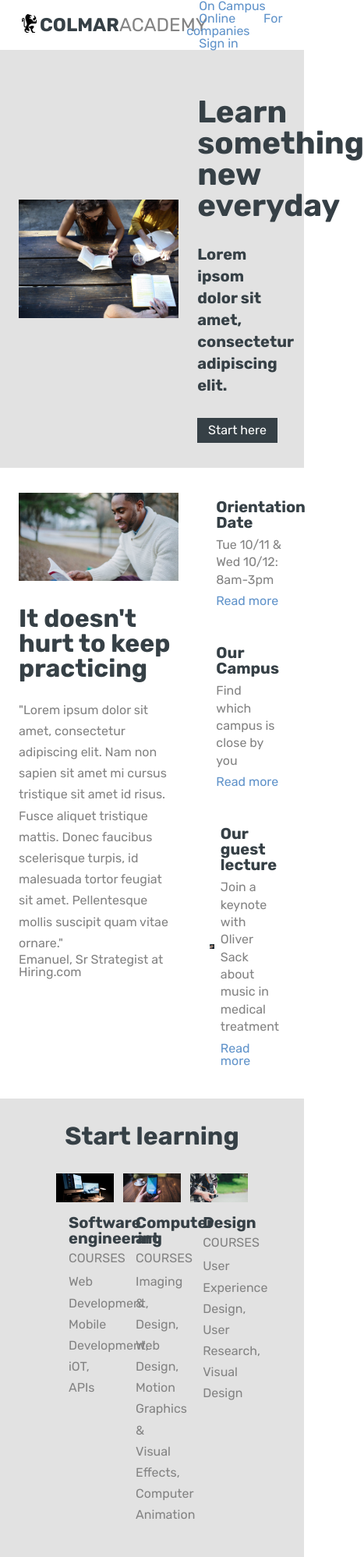
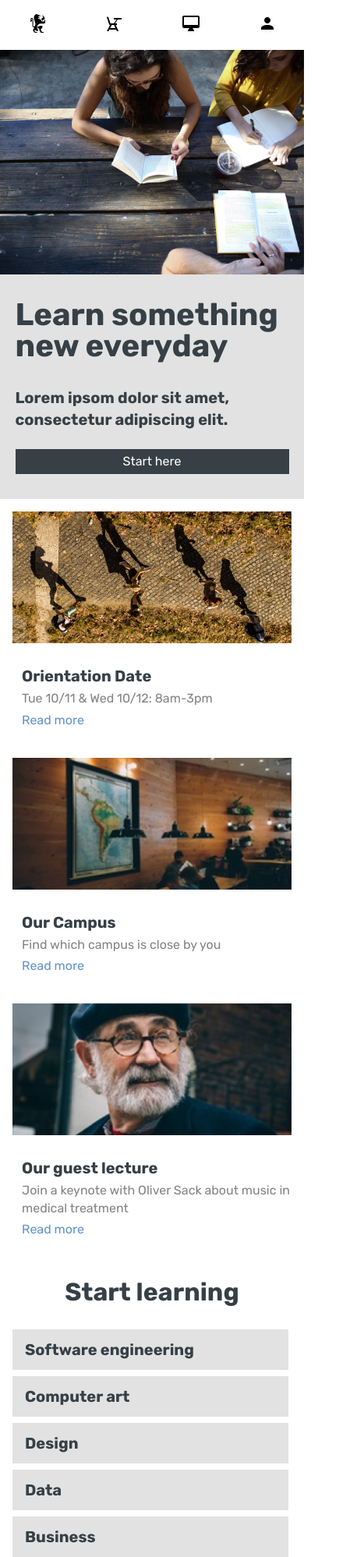
Before and after one commit to rhinocrown/Colmar, a plain HTML site: page index.html in a window 390 px wide. Shown: the top 1997 px of the page at 78% size, 467 px wide, since content can reach past the window. Drawn offline with Linux system fonts and the light colour scheme.

Commit message:
Completed mobile version; Added comments

```diff
--- a/index.html
+++ b/index.html
@@ -9,6 +9,7 @@
   </head>
   <body>
     <header>
+      <!-- Desktop Header -->
       <div class="desktop-header">
         <div class="logo">
           <img src="./resources/images/ic-logo.svg" alt="Colmar logo" />
@@ -21,9 +22,18 @@
           <a href="#">Sign in</a>
         </div>
       </div>
+
+      <!-- Mobile Header -->
+      <div class="mobile-header">
+        <a href="#"><img src="./resources/images/ic-logo.svg" alt="Colmar logo"/></a>
+        <a href="#"><img src="./resources/images/ic-on-campus.svg" alt="Desk icon" /></a>
+        <a href="#"><img src="./resources/images/ic-online.svg" alt="Desktop icon" /></a>
+        <a href="#"><img src="./resources/images/ic-login.svg" alt="Login icon" /></a>
+      </div>
     </header>
 
-    <section class="banner lightgray section-padding">
+    <!-- Main Banner -->
+    <section class="banner section-padding">
       <div class="img-container">
         <img src="./resources/images/banner.jpg" alt="Students studying" />
       </div>
@@ -34,6 +44,7 @@
       </div>
     </section>
 
+    <!-- Supporting Section -->
     <section class="supporting section-padding">
       <div class="information-main">
         <div class="img-container">
@@ -55,8 +66,11 @@
       </div>
       <div class="supporting-items">
         <div class="item first">
-          <div class="img-container thumbnail">
+          <div class="img-container thumbnail desktop">
             <img src="./resources/images/information-orientation.jpg" alt="People walking" />
+          </div>
+          <div class="img-container thumbnail mobile">
+            <img src="./resources/images/information-orientation-mobile.jpg" alt="People walking" />
           </div>
           <div class="item-text">
             <h3>Orientation Date</h3>
@@ -65,8 +79,11 @@
           </div>
         </div>
         <div class="item second">
-          <div class="img-container thumbnail">
+          <div class="img-container thumbnail desktop">
             <img src="./resources/images/information-campus.jpg" alt="Room with people studying" />
+          </div>
+          <div class="img-container thumbnail mobile">
+            <img src="./resources/images/information-campus-mobile.jpg" alt="Room with people studying" />
           </div>
           <div class="item-text">
             <h3>Our Campus</h3>
@@ -75,8 +92,11 @@
           </div>
         </div>
         <div class="item">
-          <div class="img-container thumbnail">
+          <div class="img-container thumbnail desktop">
             <img src="./resources/images/information-guest-lecture.jpg" alt="Man with glasses" />
+          </div>
+          <div class="img-container thumbnail mobile">
+            <img src="./resources/images/information-guest-lecture-mobile.jpg" alt="Man with glasses" />
           </div>
           <div class="item-text" >
             <h3>Our guest lecture</h3>
@@ -87,9 +107,12 @@
       </div>
     </section>
 
-    <section class="programs lightgray">
+    <!-- Program Section  -->
+    <section class="programs">
       <h2>Start learning</h2>
-      <div class="program-grid">
+
+      <!-- Desktop Grid -->
+      <div class="program-grid desktop">
         <div class="program-item">
           <div class="img-container">
             <img src="./resources/images/course-software.jpg" alt="Computer screens" />
@@ -152,6 +175,28 @@
           </div>
         </div>
       </div>
+
+      <!-- Mobile Grid  -->
+      <div class="program-grid mobile">
+        <div class="program-item">
+          <h3>Software engineering</h3>
+        </div>
+        <div class="program-item">
+          <h3>Computer art</h3>
+        </div>
+        <div class="program-item">
+          <h3>Design</h3>
+        </div>
+        <div class="program-item">
+          <h3>Data</h3>
+        </div>
+        <div class="program-item">
+          <h3>Business</h3>
+        </div>
+        <div class="program-item">
+          <h3>Marketing</h3>
+        </div>
+      </div>
     </section>
 
     <section class="exhibit section-padding">
@@ -191,11 +236,12 @@
       </div>
     </section>
 
+    <!-- Footer Section -->
     <footer>
-      <div>
+      <div class="copyright">
         <span>&copy; 2016 Colmar Academy. All rights reserved</span>
       </div>
-      <div>
+      <div class="terms">
         <a href="#">Terms</a>
         <a href="#">Privacy</a>
       </div>
--- a/resources/css/style.css
+++ b/resources/css/style.css
@@ -17,28 +17,30 @@ img {
 h1 {
   font-size: 2.5rem;
   font-weight: 700;
-  color: #364046;
 }
 
 h2 {
   font-size: 2rem;
-  font-weight: bold;
-  color: #364046;
 }
 
 h3 {
   font-size: 1.25rem;
+}
+
+h1,
+h2,
+h3 {
+  color: #364046;
+}
+
+h2,
+h3 {
   font-weight: bold;
-  color: #364046;
 }
 
 a {
   color: #6093ca;
   text-decoration: none;
-}
-
-.lightgray {
-  background-color: #e2e2e2;
 }
 
 .img-container {
@@ -86,10 +88,33 @@ header .nav a {
   font-weight: bold;
 }
 
+@media only screen and (max-width: 480px) {
+  header .mobile-header {
+    display: flex;
+    justify-content: space-around;
+    align-items: center;
+    height: 4rem;
+  }
+
+  header .mobile-header a {
+    padding: 0.2rem;
+    border-radius: 30%;
+  }
+
+  header .mobile-header a:hover {
+    background-color:#e2e2e2;
+  }
+
+  header .desktop-header {
+    display: none;
+  }
+}
+
 /* Banner styles */
 .banner {
   display: flex;
   align-items: center;
+  background-color: #e2e2e2;
 }
 
 .banner .img-container {
@@ -120,6 +145,38 @@ header .nav a {
   width: 100%;
   padding-top: 0.5rem;
   padding-bottom: 0.5rem;
+}
+
+@media only screen and (max-width: 480px) {
+  .banner {
+    flex-direction: column;
+  }
+
+  .banner.section-padding {
+    padding: 0 0 2rem 0;
+  }
+
+  .banner .img-container {
+    max-width: 100%;
+  }
+
+  .banner-text {
+    max-width: 90%;
+    margin-left: 0;
+  }
+
+  .banner-text h1 {
+    padding-top: 2rem;
+    padding-bottom: 2rem;
+  }
+
+  .banner-text h3 {
+    padding-bottom: 1.5rem;
+  }
+
+  .banner-text a:hover {
+    color: skyblue;
+  }
 }
 
 /* Supporting section styles */
@@ -197,9 +254,48 @@ header .nav a {
   line-height: 1.4;
 }
 
+@media only screen and (max-width: 480px) {
+  .information-main {
+    display: none;
+  }
+
+  .desktop {
+    display: none;
+  }
+
+  .mobile {
+    display: block;
+  }
+
+  .supporting.section-padding {
+    padding: 1rem 1rem 2rem 1rem;
+  }
+
+  .supporting-items {
+    max-width: 100%;
+  }
+
+  .item {
+    flex-direction: column;
+  }
+
+  .thumbnail {
+    max-width: 100%;
+    padding: 0;
+  }
+
+  .item-text {
+      width: 100%;
+      padding-left: 2rem;
+      padding-top: 2rem;
+  }
+
+}
+
 /* Programs section styles */
 .programs {
   padding: 2rem 4.5rem;
+  background-color: #e2e2e2;
 }
 
 .programs h2 {
@@ -238,6 +334,33 @@ header .nav a {
   line-height: 1.7;
 }
 
+@media only screen and (max-width: 480px) {
+  .programs {
+    padding: 1rem;
+    background-color: white;
+  }
+
+  .program-grid.desktop {
+    display: none;
+  }
+
+  .program-grid.mobile {
+    display: flex;
+    flex-direction: column;
+  }
+
+  .program-item {
+    width: 90%;
+    padding: 1rem;
+    margin-bottom: 0.5rem;
+    background-color: #e2e2e2;
+  }
+
+  .program-item:hover {
+    background-color: lightblue;
+  }
+}
+
 /* Exhibit section */
 .exhibit h2 {
   text-align: center;
@@ -266,9 +389,38 @@ header .nav a {
   line-height: 1.7;
 }
 
+@media only screen and (max-width: 480px) {
+  .exhibit-content {
+    display: block;
+  }
+
+  .exhibit-content .supporting-items {
+    display: none;
+  }
+
+  .exhibit.section-padding {
+    padding: 2rem 0 2rem 0;
+  }
+
+  .exhibit-video {
+    width: 100%;
+  }
+
+  .exhibit-video h3,
+  p {
+    display: none;
+  }
+}
+
 /* Footer section */
 footer {
   display: flex;
   justify-content: space-between;
   padding: 1rem 1.5rem;
 }
+
+@media only screen and (max-width: 480px) {
+  .terms {
+    display: none;
+  }
+}
```
